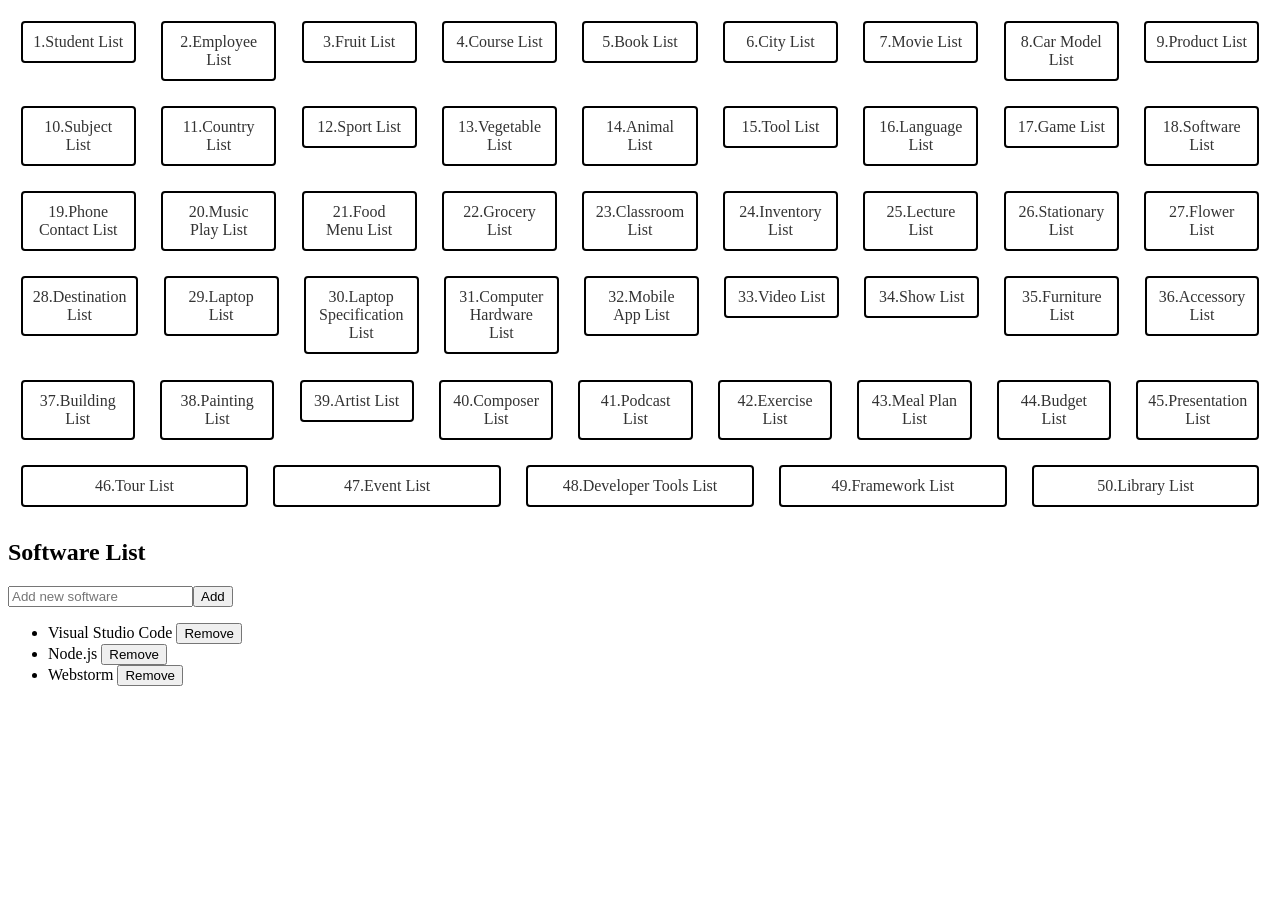
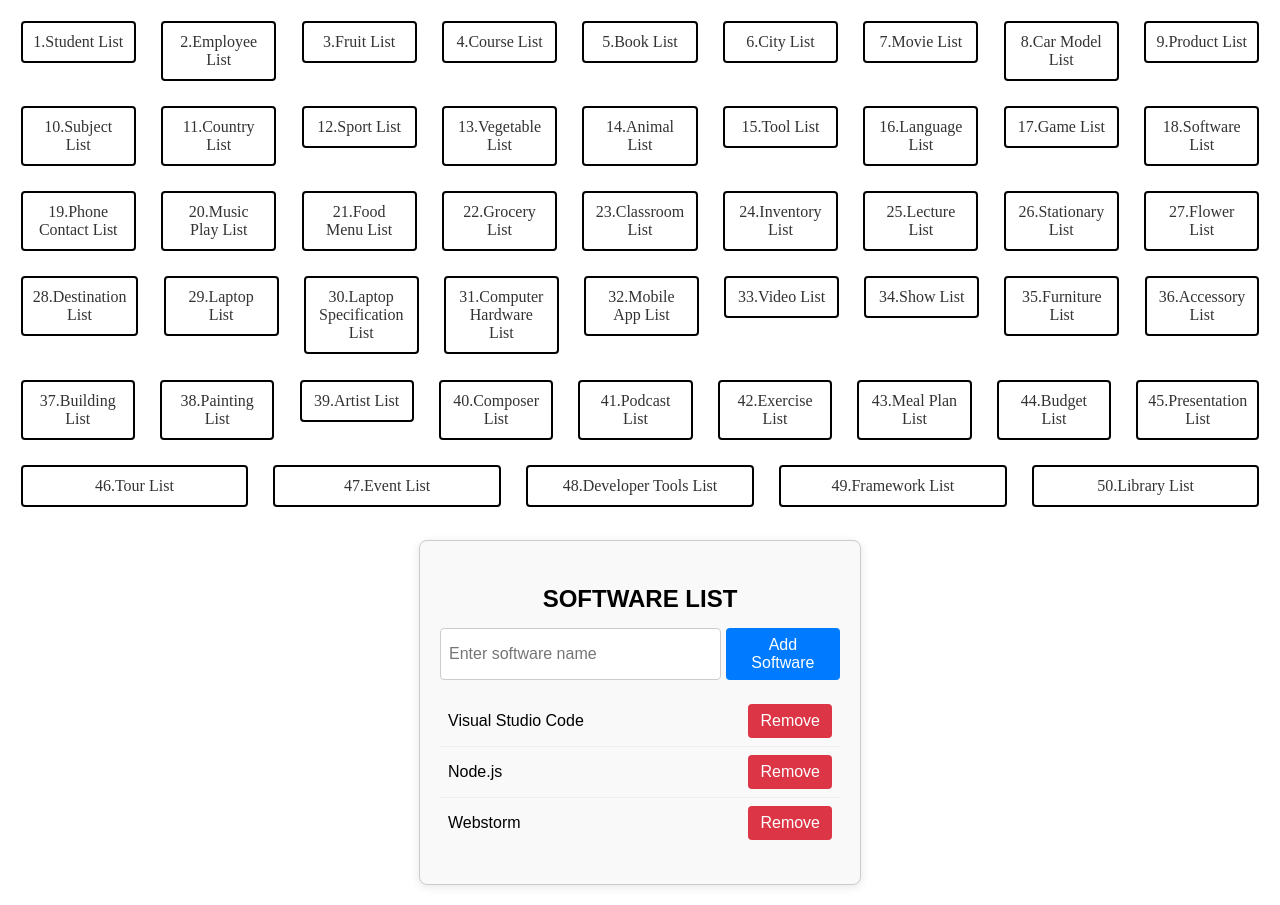
Before and after one commit to Xavierbaliw/Activity15-Angular-with-TypeScript-and-Data-Structures, an Angular app: page /softwarelist in a window 1280 px wide. Before the commit the page ends 800 px from the top, so only its background shows below. Built offline with nearby package versions, Linux system fonts and the light colour scheme.

Commit message:
add softwarelist services

```diff
--- a/src/app/component/software-list/software-list.component.css
+++ b/src/app/component/software-list/software-list.component.css
@@ -0,0 +1,70 @@
+.software-list-container {
+  max-width: 400px;
+  margin: 20px auto;
+  padding: 20px;
+  border: 1px solid #ccc;
+  border-radius: 8px;
+  background-color: #f9f9f9;
+  box-shadow: 0 2px 10px rgba(0, 0, 0, 0.1);
+  font-family: Arial, sans-serif;
+}
+
+.software-list-container p {
+  font-size: 1.5em;
+  margin-bottom: 15px;
+  font-weight: bold;
+  text-align: center;
+}
+
+.software-list-container .add-software {
+  display: flex;
+  margin-bottom: 15px;
+}
+
+.software-list-container input {
+  width: calc(100% - 120px);
+  padding: 8px;
+  border: 1px solid #ccc;
+  border-radius: 4px;
+  font-size: 1em;
+}
+
+.software-list-container button {
+  padding: 8px 12px;
+  background-color: #007bff;
+  color: white;
+  border: none;
+  border-radius: 4px;
+  cursor: pointer;
+  font-size: 1em;
+  margin-left: 5px;
+}
+
+.software-list-container button:hover {
+  background-color: #0056b3;
+}
+
+.software-list-container ul {
+  list-style: none;
+  padding: 0;
+}
+
+.software-list-container li {
+  display: flex;
+  justify-content: space-between;
+  align-items: center;
+  padding: 8px;
+  border-bottom: 1px solid #eee;
+}
+
+.software-list-container li:last-child {
+  border-bottom: none;
+}
+
+.software-list-container li button {
+  background-color: #dc3545;
+}
+
+.software-list-container li button:hover {
+  background-color: #c82333;
+}
--- a/src/app/component/software-list/software-list.component.html
+++ b/src/app/component/software-list/software-list.component.html
@@ -1,16 +1,14 @@
-<div class="software-container">
-  <h2>Software List</h2>
+<div class="software-list-container">
+  <p>SOFTWARE LIST</p>
 
-  <input
-    type="text"
-    [(ngModel)]="newSoftware"
-    placeholder="Add new software"
-  />
-  <button (click)="addSoftware()">Add</button>
+  <div class="add-software">
+    <input [(ngModel)]="newSoftware" placeholder="Enter software name" />
+    <button (click)="addSoftware()">Add Software</button>
+  </div>
 
   <ul>
-    <li *ngFor="let item of softwareList; let i = index">
-      {{ item }}
+    <li *ngFor="let software of getSoftwareList(); let i = index">
+      {{ software }}
       <button (click)="removeItem(i)">Remove</button>
     </li>
   </ul>
--- a/src/app/component/software-list/software-list.component.ts
+++ b/src/app/component/software-list/software-list.component.ts
@@ -1,4 +1,5 @@
 import { Component } from '@angular/core';
+import {SoftwareListService} from "../../services/software-list.service";
 
 @Component({
   selector: 'app-software-list',
@@ -6,19 +7,22 @@ import { Component } from '@angular/core';
   styleUrl: './software-list.component.css'
 })
 export class SoftwareListComponent {
-
-  softwareList: string[] = ['Visual Studio Code', 'Node.js', 'Webstorm'];
-
   newSoftware: string = '';
 
+  constructor(private softwareListService: SoftwareListService) {}
 
   addSoftware() {
     if (this.newSoftware.trim()) {
-      this.softwareList.push(this.newSoftware);
+      this.softwareListService.addSoftware(this.newSoftware.trim());
       this.newSoftware = '';
     }
   }
+
+  getSoftwareList(): string[] {
+    return this.softwareListService.getSoftwareList();
+  }
+
   removeItem(index: number) {
-    this.softwareList.splice(index, 1);
+    this.softwareListService.removeSoftware(index);
   }
 }
--- /dev/null
+++ b/src/app/services/software-list.service.ts
@@ -0,0 +1,22 @@
+import { Injectable } from '@angular/core';
+
+@Injectable({
+  providedIn: 'root'
+})
+export class SoftwareListService {
+  private softwareList: string[] = ['Visual Studio Code', 'Node.js', 'Webstorm'];
+
+  addSoftware(software: string) {
+    this.softwareList.push(software);
+  }
+
+  getSoftwareList(): string[] {
+    return this.softwareList;
+  }
+
+  removeSoftware(index: number) {
+    if (index > -1) {
+      this.softwareList.splice(index, 1);
+    }
+  }
+}
```
Also changed, not shown: 1 other file (tests, documents, lock files or other folders).
